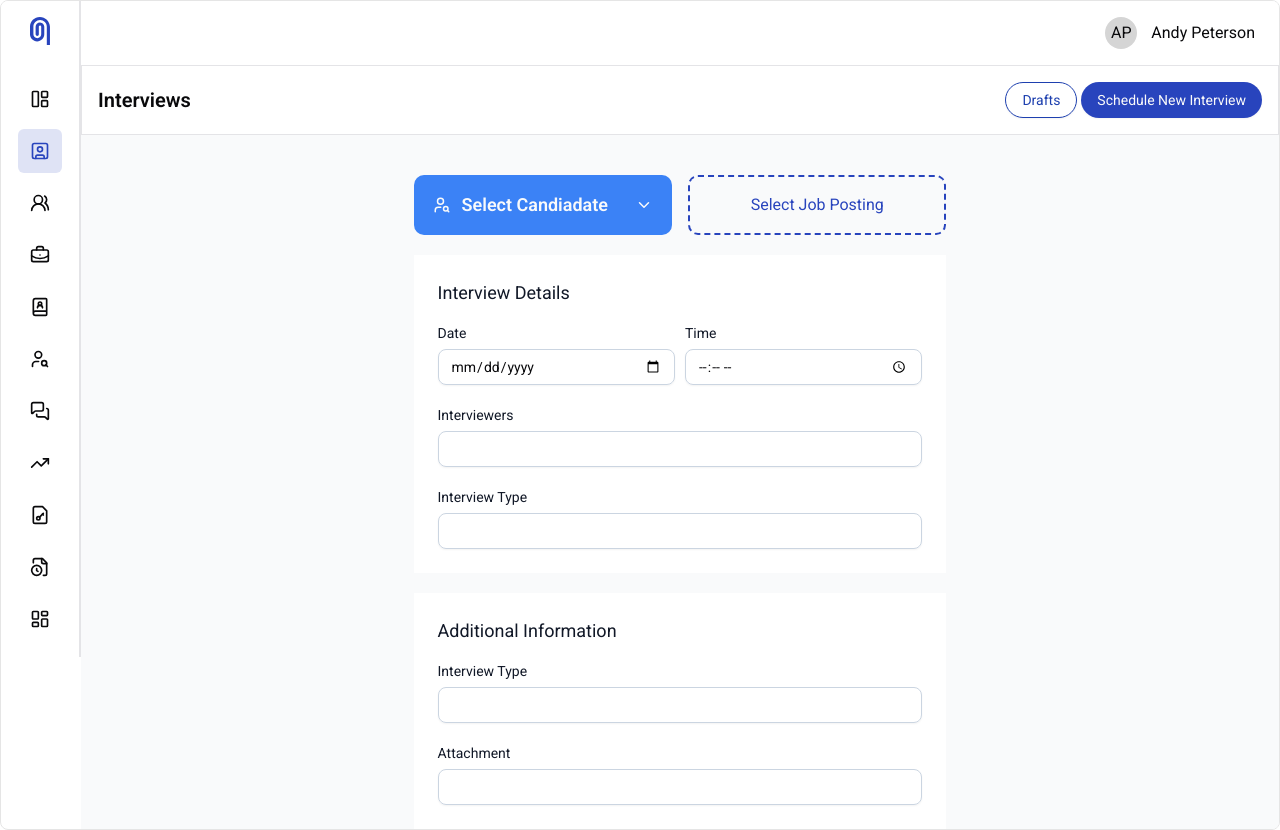
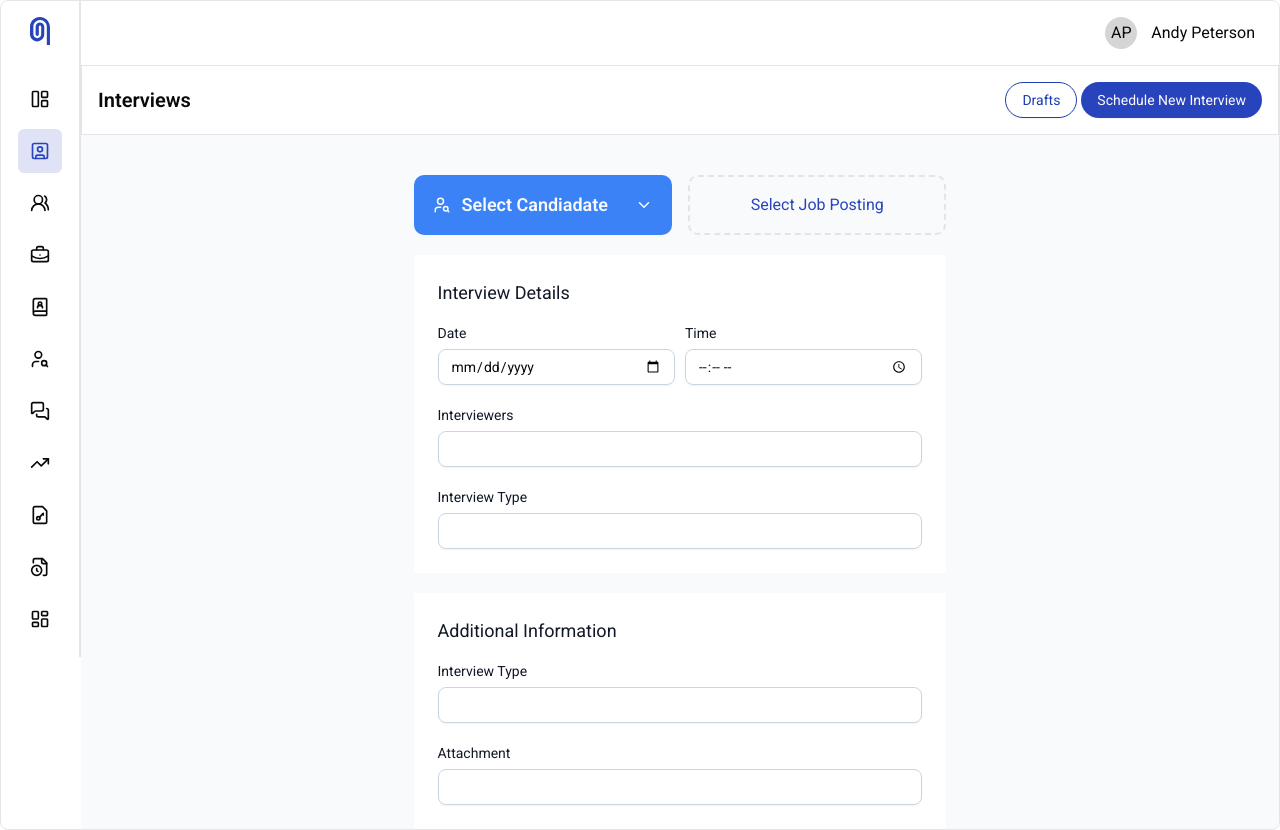
Before and after one commit to darshandhakal48/appathon-next-base, a Next.js app: page /interviews in a window 1280 px wide. Built offline with nearby package versions, Linux system fonts and the light colour scheme.

Commit message:
customize interview card of admin dashboard

```diff
--- a/src/app/(admin)/interviews/_component/scheduleInterview.tsx
+++ b/src/app/(admin)/interviews/_component/scheduleInterview.tsx
@@ -7,7 +7,7 @@ function ScheduleInterview() {
         <>
             <div className="grid grid-cols-2 gap-4">
                 <SelectCandidate />
-                <button className=" gap-6 border-dashed border-2 text-primary-surface items-center border-primary-surface rounded-[10px] p-4  cursor-pointer text-center">
+                <button className=" gap-6 border-dashed border-2 text-primary-surface items-center border-primary-sub rounded-[10px] p-4  cursor-pointer text-center">
                     Select Job Posting
                 </button>
             </div>
--- a/src/app/(admin)/interviews/page.tsx
+++ b/src/app/(admin)/interviews/page.tsx
@@ -1,7 +1,7 @@
 "use client";
 import BasicLayoutCard from "@/components/shared/basicLayoutCard";
 import { Button } from "@/components/ui/button";
-import InterviewCard from "./_component/interviewCard";
+import InterviewCard from "../../../components/dashboard/interviewCard";
 import { useState } from "react";
 import ScheduleInterview from "./_component/scheduleInterview";
 
```
Also changed, not shown: src/components/dashboard/interviewCard.tsx (renamed from src/app/(admin)/interviews/_component/interviewCard.tsx).
